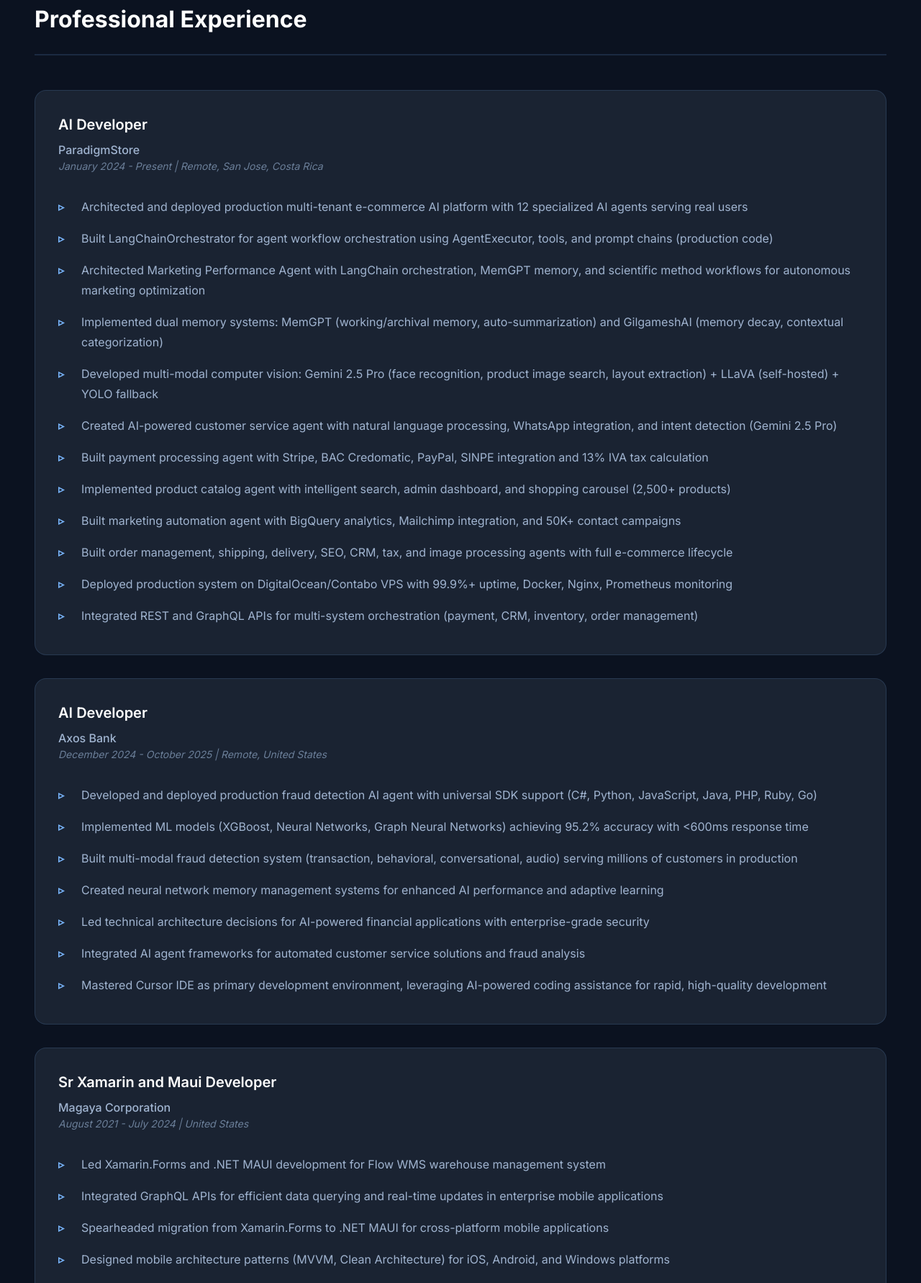
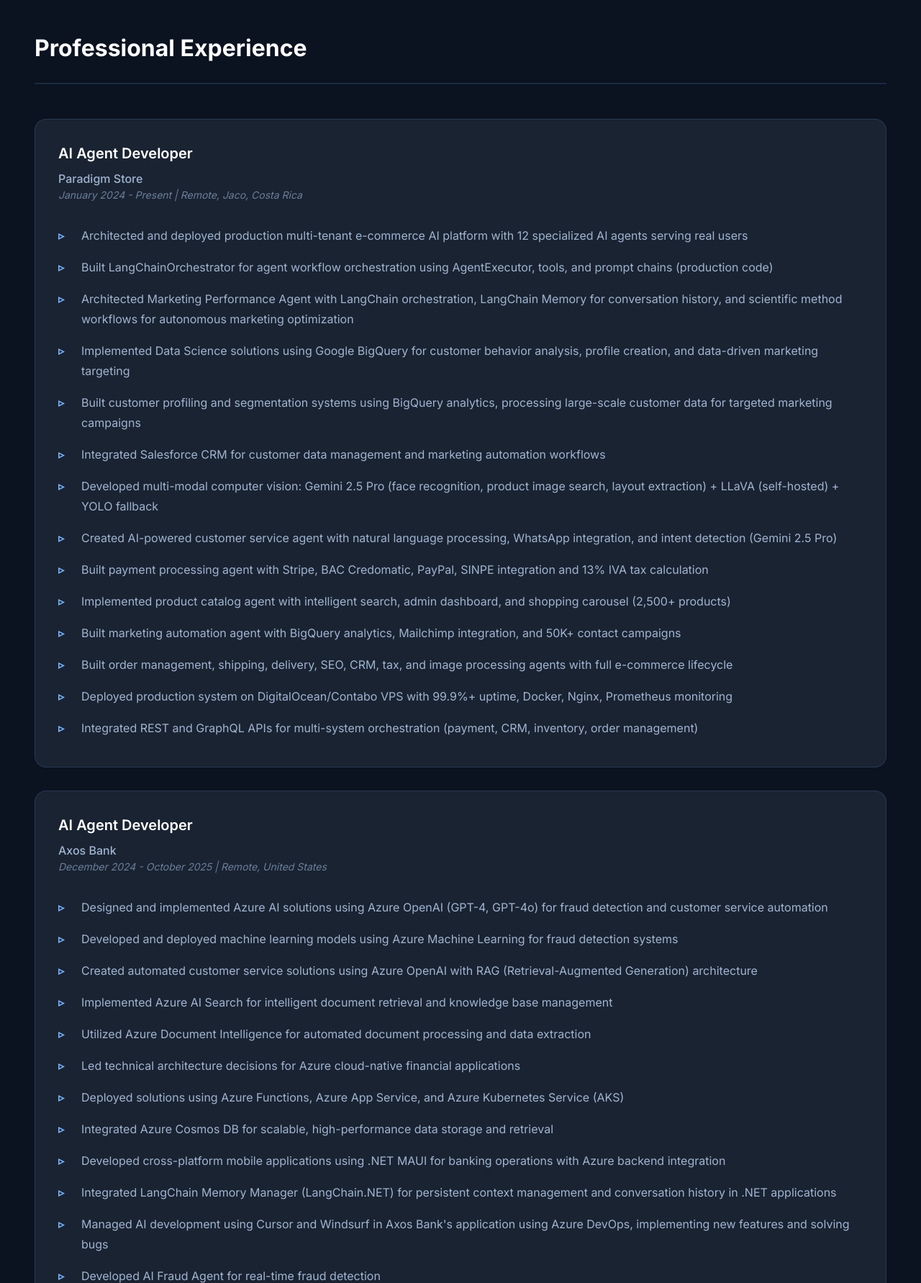
Before and after one commit to jcuberogit/portfolio, a plain HTML site: page index.html in a window 1280 px wide. Shown: the part 1018-2800 px from the top of the page at 72% size. Drawn offline with Linux system fonts and the light colour scheme; a script that the page names is missing.

Commit message:
Update portfolio to match CV 2025: AI Agent Developer title, 4 years AI experience, Panamerican Business School, LangChain Memory, Azure AI focus, remove AWS/Oracle

```diff
--- a/index.html
+++ b/index.html
@@ -3,7 +3,7 @@
 <head>
     <meta charset="UTF-8">
     <meta name="viewport" content="width=device-width, initial-scale=1.0">
-    <title>Joaquin Cubero - AI Developer Portfolio</title>
+    <title>Joaquin Cubero - AI Agent Developer Portfolio</title>
     <link href="https://fonts.googleapis.com/css2?family=Inter:wght@300;400;500;600;700;800;900&display=swap" rel="stylesheet">
     <link rel="stylesheet" href="https://cdnjs.cloudflare.com/ajax/libs/font-awesome/6.0.0/css/all.min.css">
     <style>
@@ -542,7 +542,7 @@
             <img src="BrandJoaquin.png" alt="Joaquin Cubero Brand" class="brand-image">
             <div class="header-text">
                 <h1>Joaquin Cubero</h1>
-                <p>AI Developer | AI Agent Architect | Full-Stack Developer</p>
+                <p>AI Agent Developer | System Engineer | Full-Stack Developer</p>
             </div>
         </div>
         <nav>
@@ -571,13 +571,14 @@
                     <p><strong>Phone:</strong> +506 8689-5526</p>
                     <p><strong>LinkedIn:</strong> <a href="https://www.linkedin.com/in/joaquin-cubero/" target="_blank">linkedin.com/in/joaquin-cubero</a></p>
                     <p><strong>GitHub:</strong> <a href="https://github.com/jcuberogit" target="_blank">github.com/jcuberogit</a></p>
-                    <p><strong>Location:</strong> San Jose, Costa Rica</p>
+                    <p><strong>Location:</strong> Jaco, Costa Rica</p>
+                    <p><strong>Portfolio:</strong> <a href="https://jcuberogit.github.io/portfolio/index.html" target="_blank">jcuberogit.github.io/portfolio</a></p>
                     <p><strong>Languages:</strong> Spanish (Native) | English (Fluent) | French (Intermediate)</p>
                 </div>
                 <div class="about-text">
-                    <p>AI Developer with <span class="highlight">25 years of software development experience</span> and <span class="highlight">3 years specializing in AI agent development</span>. Expert in building production-grade AI systems using <span class="highlight">LangChain orchestration</span>, multi-agent systems, and machine learning implementations. Specialized in LangChain-based autonomous agents including Marketing Performance Agent with scientific method workflows.</p>
-                    <p>Master of <span class="highlight">Cursor IDE</span> - leveraging AI-powered development tools for rapid, high-quality code delivery. Proven track record deploying AI solutions in e-commerce platforms (ParadigmStore) and financial services (Axos Bank).</p>
-                    <p>Strong background in full-stack development, API integration (REST, GraphQL), and modern AI frameworks. Specialized in fraud detection systems, conversational AI, computer vision, and autonomous agent architectures.</p>
+                    <p>System Engineer with <span class="highlight">4 years of specialized experience in AI architecture, agent orchestration, and cloud-native AI systems</span>, and <span class="highlight">25 years total in software engineering area</span>, mostly as fullstack developer. Currently pursuing <span class="highlight">MBA in AI For Business at Panamerican Business School</span>. Expert in building production-grade AI systems using <span class="highlight">Azure AI solutions (Azure OpenAI, Azure Machine Learning, Azure AI Search)</span> and <span class="highlight">LangChain orchestration</span>, with deep expertise in Python/APIs, data pipelines, RAG (Retrieval Augmented Generation), and LangChain/Langfuse workflows.</p>
+                    <p>Proven track record deploying AI solutions in e-commerce platforms (ParadigmStore) and financial services (Axos Bank). Currently leading AI agent development at Paradigm Store, with previous experience in Azure AI solutions at Axos Bank and AI engineering at Magaya Corporation.</p>
+                    <p>Strong background in full-stack development, API integration (REST, GraphQL), and modern AI frameworks. Specialized in fraud detection systems, conversational AI, computer vision, and autonomous agent architectures. Expert in <span class="highlight">Cursor AI</span> and <span class="highlight">Windsurf Power User</span> for AI-powered development.</p>
                 </div>
             </div>
         </section>
@@ -588,16 +589,18 @@
 
             <div class="card">
                 <div class="card-header">
-                    <div class="card-title">AI Developer</div>
-                    <div class="card-subtitle">ParadigmStore</div>
-                    <div class="card-date">January 2024 - Present | Remote, San Jose, Costa Rica</div>
+                    <div class="card-title">AI Agent Developer</div>
+                    <div class="card-subtitle">Paradigm Store</div>
+                    <div class="card-date">January 2024 - Present | Remote, Jaco, Costa Rica</div>
                 </div>
                 <div class="card-body">
                     <ul>
                         <li>Architected and deployed production multi-tenant e-commerce AI platform with 12 specialized AI agents serving real users</li>
                         <li>Built LangChainOrchestrator for agent workflow orchestration using AgentExecutor, tools, and prompt chains (production code)</li>
-                        <li>Architected Marketing Performance Agent with LangChain orchestration, MemGPT memory, and scientific method workflows for autonomous marketing optimization</li>
-                        <li>Implemented dual memory systems: MemGPT (working/archival memory, auto-summarization) and GilgameshAI (memory decay, contextual categorization)</li>
+                        <li>Architected Marketing Performance Agent with LangChain orchestration, LangChain Memory for conversation history, and scientific method workflows for autonomous marketing optimization</li>
+                        <li>Implemented Data Science solutions using Google BigQuery for customer behavior analysis, profile creation, and data-driven marketing targeting</li>
+                        <li>Built customer profiling and segmentation systems using BigQuery analytics, processing large-scale customer data for targeted marketing campaigns</li>
+                        <li>Integrated Salesforce CRM for customer data management and marketing automation workflows</li>
                         <li>Developed multi-modal computer vision: Gemini 2.5 Pro (face recognition, product image search, layout extraction) + LLaVA (self-hosted) + YOLO fallback</li>
                         <li>Created AI-powered customer service agent with natural language processing, WhatsApp integration, and intent detection (Gemini 2.5 Pro)</li>
                         <li>Built payment processing agent with Stripe, BAC Credomatic, PayPal, SINPE integration and 13% IVA tax calculation</li>
@@ -612,28 +615,33 @@
 
             <div class="card">
                 <div class="card-header">
-                    <div class="card-title">AI Developer</div>
+                    <div class="card-title">AI Agent Developer</div>
                     <div class="card-subtitle">Axos Bank</div>
                     <div class="card-date">December 2024 - October 2025 | Remote, United States</div>
                 </div>
                 <div class="card-body">
                     <ul>
-                        <li>Developed and deployed production fraud detection AI agent with universal SDK support (C#, Python, JavaScript, Java, PHP, Ruby, Go)</li>
-                        <li>Implemented ML models (XGBoost, Neural Networks, Graph Neural Networks) achieving 95.2% accuracy with <600ms response time</li>
-                        <li>Built multi-modal fraud detection system (transaction, behavioral, conversational, audio) serving millions of customers in production</li>
-                        <li>Created neural network memory management systems for enhanced AI performance and adaptive learning</li>
-                        <li>Led technical architecture decisions for AI-powered financial applications with enterprise-grade security</li>
-                        <li>Integrated AI agent frameworks for automated customer service solutions and fraud analysis</li>
-                        <li>Mastered Cursor IDE as primary development environment, leveraging AI-powered coding assistance for rapid, high-quality development</li>
+                        <li>Designed and implemented Azure AI solutions using Azure OpenAI (GPT-4, GPT-4o) for fraud detection and customer service automation</li>
+                        <li>Developed and deployed machine learning models using Azure Machine Learning for fraud detection systems</li>
+                        <li>Created automated customer service solutions using Azure OpenAI with RAG (Retrieval-Augmented Generation) architecture</li>
+                        <li>Implemented Azure AI Search for intelligent document retrieval and knowledge base management</li>
+                        <li>Utilized Azure Document Intelligence for automated document processing and data extraction</li>
+                        <li>Led technical architecture decisions for Azure cloud-native financial applications</li>
+                        <li>Deployed solutions using Azure Functions, Azure App Service, and Azure Kubernetes Service (AKS)</li>
+                        <li>Integrated Azure Cosmos DB for scalable, high-performance data storage and retrieval</li>
+                        <li>Developed cross-platform mobile applications using .NET MAUI for banking operations with Azure backend integration</li>
+                        <li>Integrated LangChain Memory Manager (LangChain.NET) for persistent context management and conversation history in .NET applications</li>
+                        <li>Managed AI development using Cursor and Windsurf in Axos Bank's application using Azure DevOps, implementing new features and solving bugs</li>
+                        <li>Developed AI Fraud Agent for real-time fraud detection</li>
                     </ul>
                 </div>
             </div>
 
             <div class="card">
                 <div class="card-header">
-                    <div class="card-title">Sr Xamarin and Maui Developer</div>
+                    <div class="card-title">AI Agent Developer</div>
                     <div class="card-subtitle">Magaya Corporation</div>
-                    <div class="card-date">August 2021 - July 2024 | United States</div>
+                    <div class="card-date">August 2021 - December 2024 | Remote</div>
                 </div>
                 <div class="card-body">
                     <ul>
@@ -687,10 +695,10 @@
 
                 <div class="project-card">
                     <h4>Marketing Performance Agent</h4>
-                    <p>Autonomous marketing agent with LangChain orchestration, MemGPT memory, and scientific method workflows. Manages throttle optimization, credit firing, and real-time performance tracking.</p>
+                    <p>Autonomous marketing agent with LangChain orchestration, LangChain Memory for conversation history, and scientific method workflows. Manages throttle optimization, credit firing, and real-time performance tracking.</p>
                     <div class="tech-stack">
                         <span class="tech-tag">LangChain</span>
-                        <span class="tech-tag">MemGPT</span>
+                        <span class="tech-tag">LangChain Memory</span>
                         <span class="tech-tag">Scientific Method</span>
                         <span class="tech-tag">Everflow API</span>
                         <span class="tech-tag">Python</span>
@@ -713,13 +721,13 @@
 
                 <div class="project-card">
                     <h4>Customer Service AI Agent</h4>
-                    <p>LLM-driven customer service with multi-model intent detection, WhatsApp integration, and brand-aware response generation.</p>
+                    <p>LLM-driven customer service with multi-model intent detection, WhatsApp integration, and brand-aware response generation using LangChain Memory for conversation history.</p>
                     <div class="tech-stack">
                         <span class="tech-tag">Gemini 2.5 Pro</span>
-                        <span class="tech-tag">MemGPT</span>
-                        <span class="tech-tag">GilgameshAI</span>
+                        <span class="tech-tag">LangChain Memory</span>
                         <span class="tech-tag">WhatsApp API</span>
                         <span class="tech-tag">LangChain</span>
+                        <span class="tech-tag">Langfuse</span>
                     </div>
                 </div>
 
@@ -821,7 +829,7 @@
                         <li>Docker, Kubernetes</li>
                         <li>Nginx, Prometheus</li>
                         <li>DigitalOcean, Contabo VPS</li>
-                        <li>AWS, Azure, Google Cloud</li>
+                        <li>Azure, Google Cloud Platform</li>
                     </ul>
                 </div>
 
@@ -900,8 +908,8 @@
                     <div class="card-body">
                         <ul>
                             <li>Built production fraud detection system serving millions of customers with <600ms response time and 95.2% accuracy</li>
-                            <li>Architected 12-agent AI platform (ParadigmStore) with LangChain orchestration, dual memory systems, and multi-modal vision</li>
-                            <li>Built Marketing Performance Agent with LangChain orchestration, MemGPT memory, and autonomous decision-making for marketing optimization</li>
+                            <li>Architected 12-agent AI platform (ParadigmStore) with LangChain orchestration, LangChain Memory, and multi-modal vision</li>
+                            <li>Built Marketing Performance Agent with LangChain orchestration, LangChain Memory for conversation history, and autonomous decision-making for marketing optimization</li>
                             <li>Mastered Cursor IDE as primary development tool, enabling rapid AI agent development and production deployment</li>
                             <li>Deployed production e-commerce platform with 2,500+ products, multi-payment processing, and full order lifecycle</li>
                             <li>Implemented GraphQL API integration at Magaya Corporation for enterprise warehouse management systems</li>
@@ -920,10 +928,10 @@
             <div class="cv-section">
                 <h3 style="color: var(--text-primary); margin-bottom: var(--space-lg); font-size: var(--font-xl);">Download My Resume</h3>
                 <div style="text-align: center; padding: var(--space-lg);">
-                    <a href="Joaquin_Cubero_CV_NOV_2025_AI.pdf" download="Joaquin_Cubero_CV_NOV_2025_AI.pdf" class="cv-download-btn">
+                    <a href="Joaquin_Cubero_CV_2025.pdf" download="Joaquin_Cubero_CV_2025.pdf" class="cv-download-btn">
                         <i class="fas fa-download"></i> Download CV (English) - PDF
                     </a>
-                    <p class="cv-info">English Version | Updated November 2025</p>
+                    <p class="cv-info">English Version | Updated January 2025</p>
                 </div>
             </div>
         </section>
@@ -934,7 +942,7 @@
             <div class="card">
                 <div class="card-header">
                     <div class="card-title">Master of Business Administration in AI for Business</div>
-                    <div class="card-subtitle">Universidad Panamericana</div>
+                    <div class="card-subtitle">Panamerican Business School</div>
                     <div class="card-date">2023 - Present | Remote</div>
                 </div>
             </div>
```
Also changed, not shown: 1 other file.
